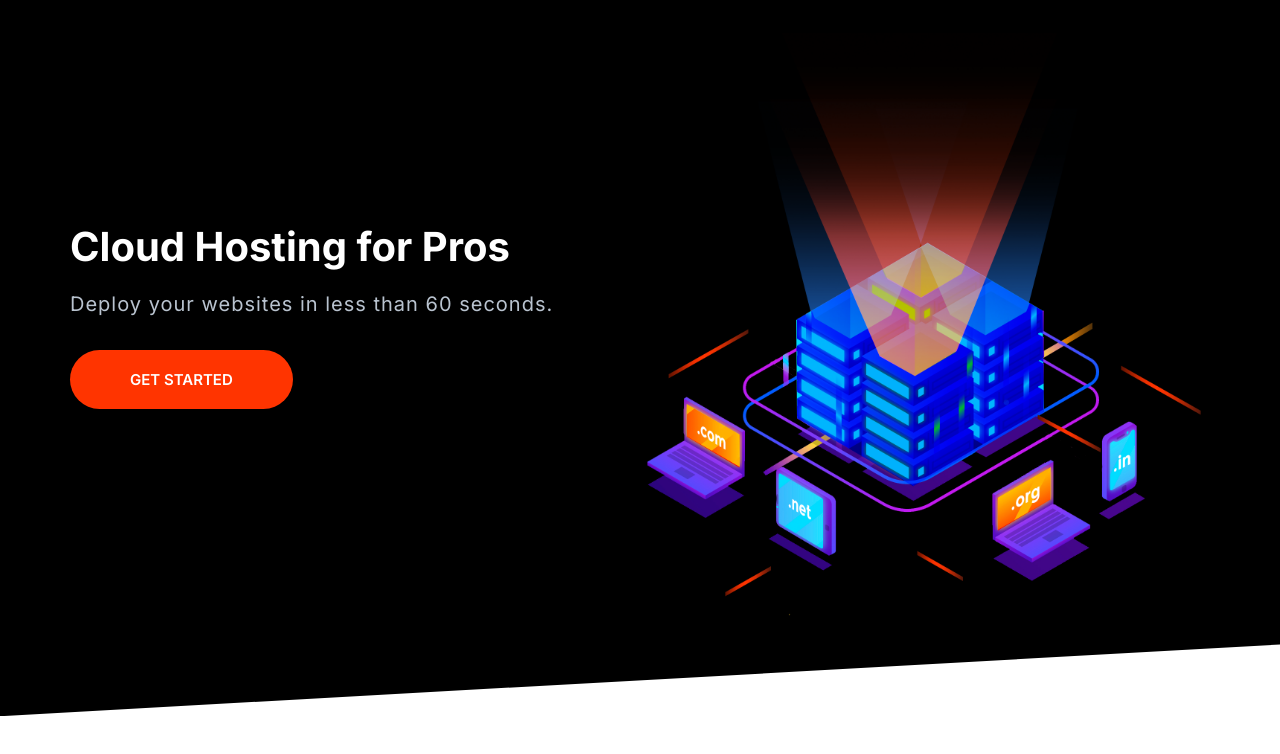
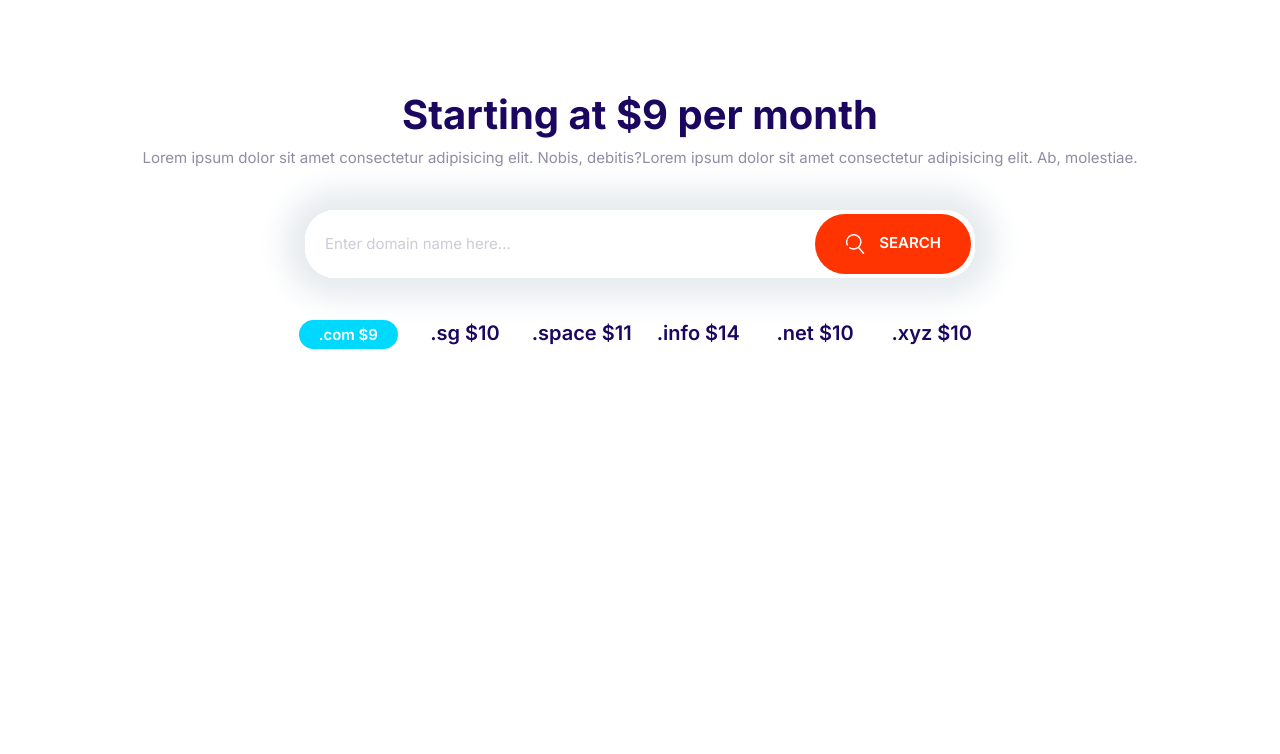
Before and after one commit to kiran-pannu/kiran, a plain HTML site: page index.html in a window 1280 px wide. Drawn offline with Linux system fonts and the light colour scheme.

Commit message:
styling domain blocks.

```diff
--- a/css/styles.css
+++ b/css/styles.css
@@ -177,11 +177,21 @@ a{
     font-size: 1.8rem;
     font-weight: 600;
     margin: 1rem 0;
+    outline: 0;
     padding: 2rem 3rem;
     text-align: center;
     text-transform: uppercase;
     white-space: nowrap;
 }
+
+.btn .icon{
+    width: 2rem;
+    height: 2rem;
+    margin-right: 1rem;
+    vertical-align: middle;
+}
+
+
 .btn--primary{
     background: var(--color-primary);
     color: #fff;
@@ -257,7 +267,7 @@ a{
 .input-group .input{
     border: 0;
     flex-grow: 1;
-    padding: 1.5rem 1rem;
+    padding: 1.5rem 2rem;
 }
 
 .input-group .btn{
@@ -665,3 +675,29 @@ a{
         align-self: center;
     }
 }
+
+/* Block Domain */
+
+.block-domain .input-group{
+    box-shadow: 0 0 30px 20px #e6ebee;
+    border: 0;
+    margin: 4rem auto;
+    max-width: 670px;
+}
+
+.block-domain__prices{
+    display: grid;
+    grid-template-columns: repeat(3, 1fr);
+    grid-template-rows: repeat(2, 6rem);
+    font-size: 2rem;
+    font-weight: 600;
+    justify-items: center;
+    max-width: 700px;
+    margin: 0 auto;
+}
+
+@media screen and (min-width:768px){
+    .block-domain__prices{
+        grid-template-columns: repeat(auto-fit ,minmax(10rem,1fr));
+    }
+}
--- a/index.html
+++ b/index.html
@@ -15,18 +15,38 @@
     <link rel="stylesheet" href="css/styles.css" />
   </head>
   <body>
-    <section class="block block--dark block--skewed-left hero">
-      <div class="container grid grid--1x2">
-        <header class="block__header hero__content">
-          <h2 class="block__heading">Cloud Hosting for Pros</h2>
-          <p class="hero__tagline">
-            Deploy your websites in less than 60 seconds.
-          </p>
-          <a href="" class="btn btn--accent btn--stretched">Get Started</a>
-        </header>
-        <img class="hero__image" src="images/banner.png" alt="" />
+    <section class="block container block-domain">
+      <header class="block__header">
+        <h2>Starting at $9 per month</h2>
+        <p>
+          Lorem ipsum dolor sit amet consectetur adipisicing elit. Nobis,
+          debitis?Lorem ipsum dolor sit amet consectetur adipisicing elit. Ab,
+          molestiae.
+        </p>
+      </header>
+      <div class="input-group">
+        <input
+          type="text"
+          class="input"
+          placeholder="Enter domain name here..."
+        />
+        <button class="btn btn--accent">
+          <svg class="icon icon--white">
+            <use xlink:href="images/sprite.svg#search"></use>
+          </svg>
+          Search
+        </button>
       </div>
+      <ul class="list block-domain__prices">
+        <li><span class="badge badge--secondary">.com $9</span></li>
+        <li>.sg $10</li>
+        <li>.space $11</li>
+        <li>.info $14</li>
+        <li>.net $10</li>
+        <li>.xyz $10</li>
+      </ul>
     </section>
+
     <script src="js/main.js"></script>
   </body>
 </html>
```
Also changed, not shown: components/domain-block.html (added, +27 -0 lines), components/input-groups.html (+1 -1 lines).
